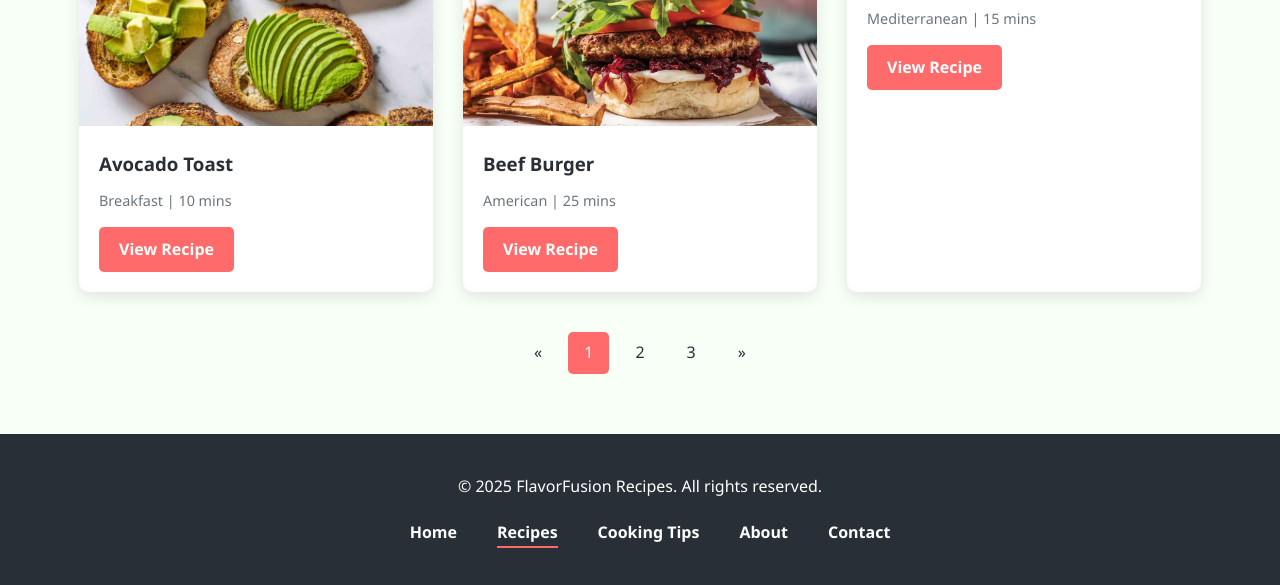
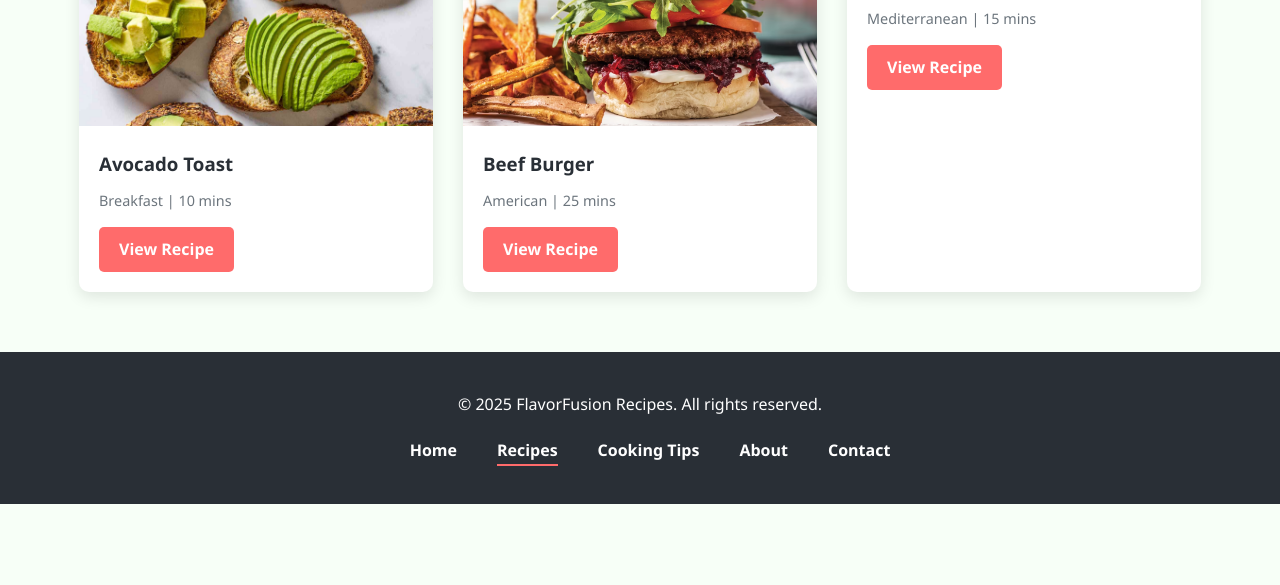
Before and after one commit to harsha120299/Recipe-Site, a website: page pages/recipes.html in a window 1280 px wide. Shown: the part 596-1181 px from the top of the page. After the commit the page ends 1100 px from the top, so only its background shows below. Drawn offline with Linux system fonts and the light colour scheme.

Commit message:
second commit

```diff
--- a/pages/recipes.html
+++ b/pages/recipes.html
@@ -88,14 +88,6 @@
           <a href="/pages/recipes/greekSalad.html" class="btn">View Recipe</a>
         </article>
       </div>
-
-      <div class="pagination">
-        <a href="#">&laquo;</a>
-        <a href="#" class="active">1</a>
-        <a href="#">2</a>
-        <a href="#">3</a>
-        <a href="#">&raquo;</a>
-      </div>
     </main>
 
     <footer>
--- a/style/styles.css
+++ b/style/styles.css
@@ -483,27 +483,6 @@ nav ul li a.active::after {
     font-size: 1.2rem;
 }
 
-/* Pagination */
-.pagination {
-    display: flex;
-    justify-content: center;
-    margin: 40px 0;
-}
-
-.pagination a {
-    color: var(--dark-color);
-    padding: 8px 16px;
-    margin: 0 5px;
-    border-radius: 5px;
-    transition: all 0.3s ease;
-}
-
-.pagination a:hover,
-.pagination a.active {
-    background: var(--primary-color);
-    color: white;
-}
-
 /* Newsletter */
 .newsletter {
     text-align: center;
```
